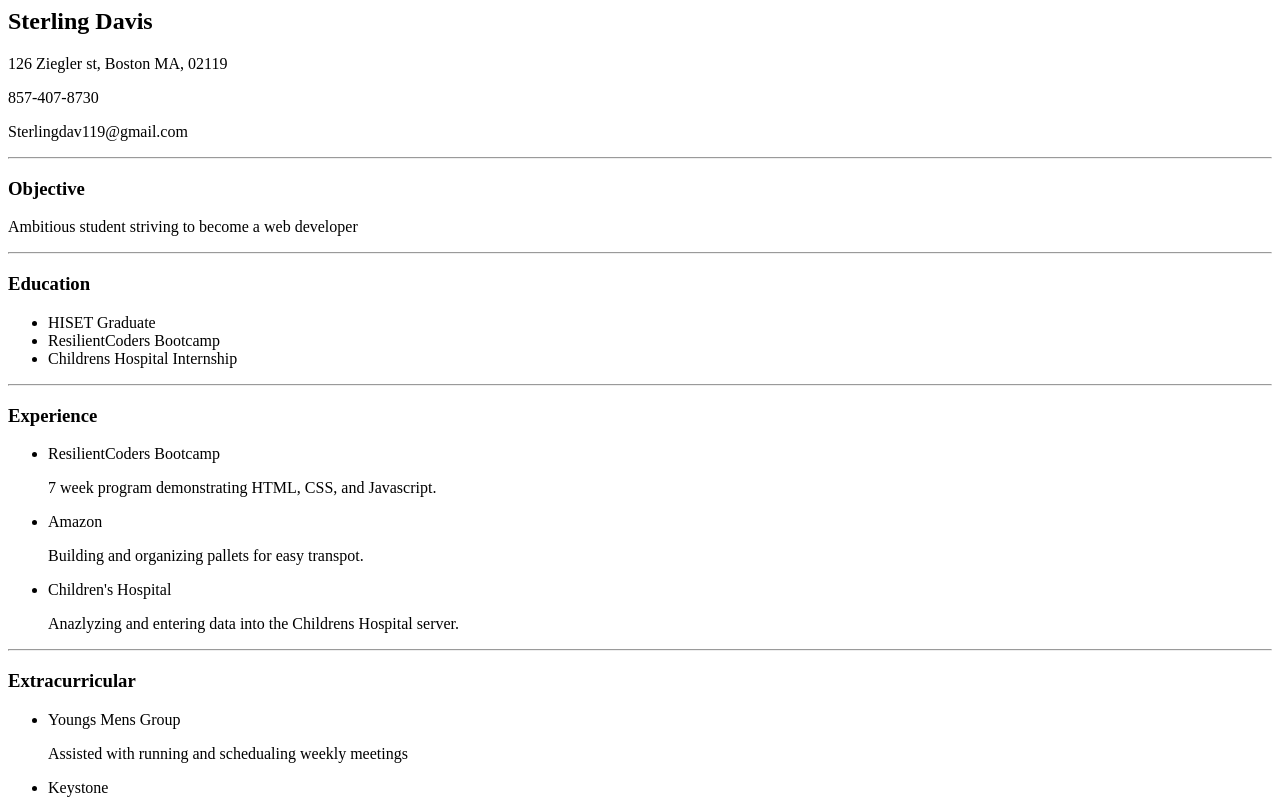
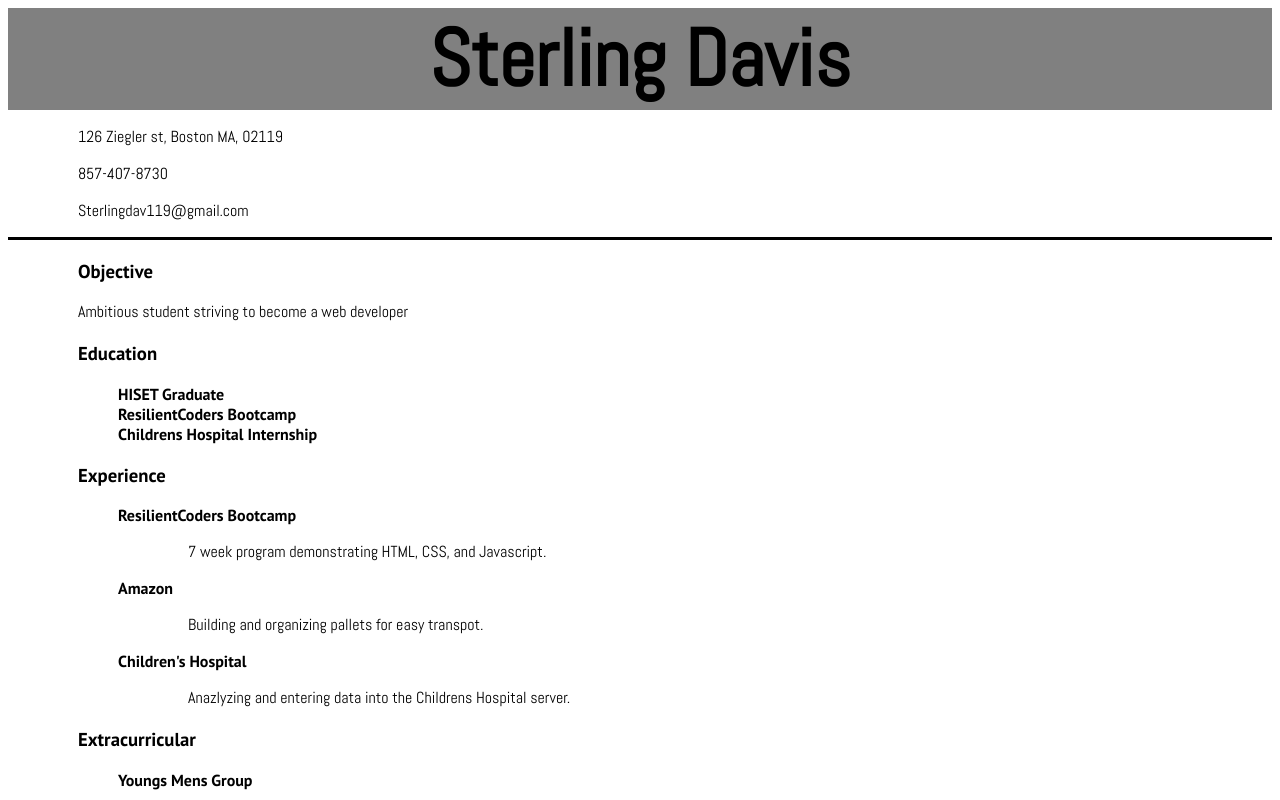
Before and after one commit to SterlingSDavis/rc-share-sterling, a plain HTML site: page resume/Index.html in a window 1280 px wide. Shown: the top 800 px of the page. Drawn offline with Linux system fonts and the light colour scheme.

Commit message:
first commit

```diff
--- a/resume/Index.html
+++ b/resume/Index.html
@@ -1,3 +1,12 @@
+<!DOCTYPE html>
+<html>
+  <head>
+    <meta charset="utf-8">
+    <title></title>
+    <link href='https://fonts.googleapis.com/css?family=PT+Sans:700' rel='stylesheet' type='text/css'>
+    <link href='https://fonts.googleapis.com/css?family=Abel' rel='stylesheet' type='text/css'>
+    <link rel="stylesheet" href="main.css" media="screen" title="no title" charset="utf-8">
+  </head>
   <body>
     <header>
       <section>
@@ -7,12 +16,10 @@
         <p>Sterlingdav119@gmail.com</p>
       </section>
     </header>
-  <hr>
        <section>
          <h3>Objective</h3>
          <p>Ambitious student striving to become a web developer</p>
     </section>
-       <hr>
     <section>
       <h3>Education</h3>
       <ul>
@@ -21,7 +28,6 @@
         <li>Childrens Hospital Internship</li>
       </ul>
     </section>
-    <hr>
       <section>
         <h3>Experience</h3>
         <ul>
@@ -33,7 +39,6 @@
           <p>Anazlyzing and entering data into the Childrens Hospital server.</p>
         </ul>
       </section>
-    <hr>
     <section>
       <h3>Extracurricular</h3>
       <ul>
@@ -45,3 +50,4 @@
       </ul>
     </section>
   </body>
+</html>
--- /dev/null
+++ b/resume/main.css
@@ -0,0 +1,45 @@
+section h1{
+  font-family: abel;
+  font-size: 80px;
+  display: flex;
+  justify-content: center;
+
+
+}
+section p{
+  font-family: abel;
+  margin-left: 70px;
+}
+
+
+  ul{
+    list-style-type: none;
+  }
+
+
+
+section ul{
+  font-family: PT sans;
+  margin-left: 70px;
+
+}
+section h3{
+  font-family: PT sans;
+  margin-left: 70px;
+
+
+}
+header section{
+  border-bottom: solid;
+
+}
+body{
+  border-bottom: solid;
+  width: 80%
+  text :center;
+
+}
+header section h1{
+  background-color: gray;
+  margin: auto;
+}
```
Also changed, not shown: resume/temp.html (added), 3 other files. Lines whose indentation alone changed are shown as unchanged.
